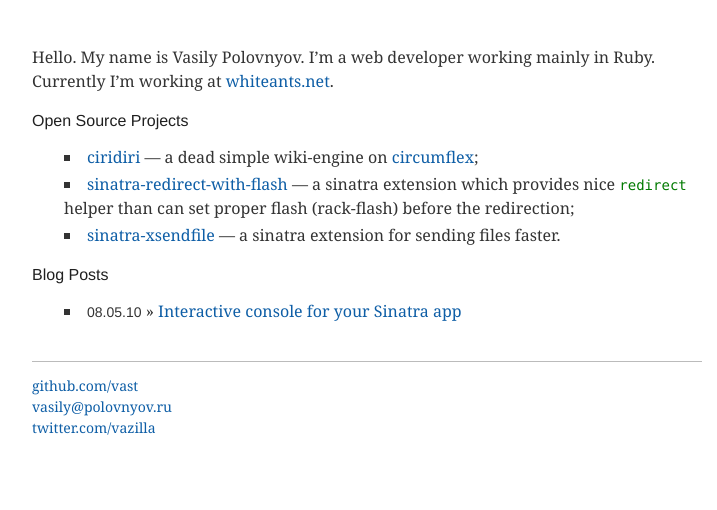
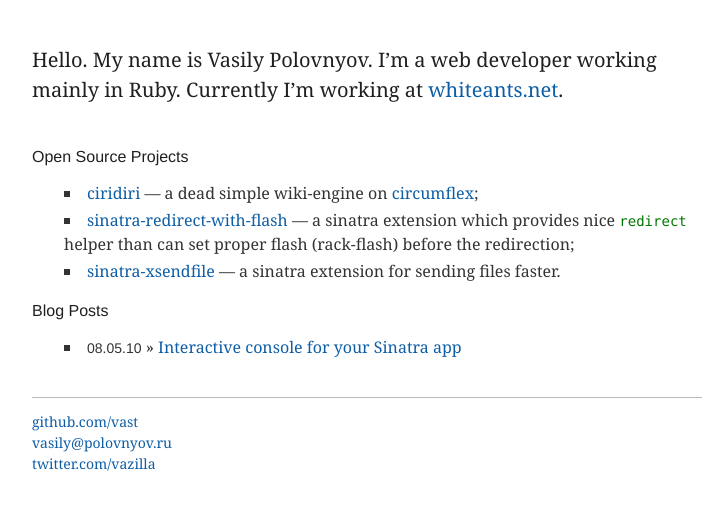
Before and after one commit to vast/vast.github.io, a Jekyll site: the page built from index.md, in a window 1280 px wide. Shown: the top 510 px of the page, without its empty margins (273-990 px from the left). Built offline with Jekyll 4.4.1, drawn with Linux system fonts in a browser that asks for light colours; Markdown is read by kramdown in place of the engine named in the settings.

Commit message:
make introduction bigger

```diff
--- a/_layouts/default.html
+++ b/_layouts/default.html
@@ -8,7 +8,7 @@
 <body>
 <div id="wrap">
   <div id="page">
-    {{ content }}
+    <div class="about">{{ content }}</div>
     <h3>Blog Posts</h3>
     <ul class="posts">
     {% for post in site.posts %}
--- a/css/base.css
+++ b/css/base.css
@@ -52,6 +52,8 @@
   border-bottom: 1px solid #bbb
 }
 
+.about p:first-child {font-size: 125%; color: #202020; margin-bottom: 2em}
+
 .contacts {list-style: none outside; padding-left: 0}
 .contacts li {margin: 0}
 
```
